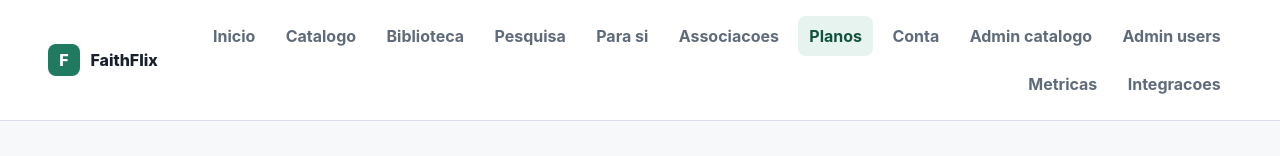
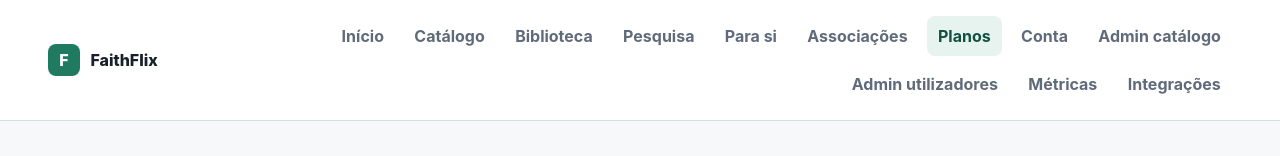
Before and after one commit to NunoMACastro/edu-PAP-3ig-faithflix-2526, a React (Vite) app in the folder frontend/: page /planos in a window 1280 px wide. Shown: the top 156 px of the page. Built offline with nearby package versions, Linux system fonts and the light colour scheme; no server answers.

Commit message:
update - mf6 - bk05

```diff
--- /dev/null
+++ b/frontend/src/components/a11y/SkipLink.jsx
@@ -0,0 +1,20 @@
+// frontend/src/components/a11y/SkipLink.jsx
+/**
+ * @file Link de salto acessível para navegação por teclado.
+ */
+
+/**
+ * Renderiza um link que fica visível quando recebe foco.
+ *
+ * @param {{ targetId?: string }} props Propriedades do componente.
+ * @param {string} [props.targetId="conteudo-principal"] Identificador do elemento principal.
+ * @returns {JSX.Element} Link de salto para o conteúdo.
+ */
+export function SkipLink({ targetId = "conteudo-principal" }) {
+  return (
+    <a className="skip-link" href={`#${targetId}`}>
+      {/* O texto é curto e explícito para ser útil tanto visualmente como em leitores de ecrã. */}
+      Saltar para o conteúdo principal
+    </a>
+  );
+}
--- a/frontend/src/components/layout/AppHeader.jsx
+++ b/frontend/src/components/layout/AppHeader.jsx
@@ -1,28 +1,29 @@
+// frontend/src/components/layout/AppHeader.jsx
 /**
- * @file Ficheiro `real_dev/frontend/src/components/layout/AppHeader.jsx` da implementação real_dev.
+ * @file Cabeçalho principal com navegação FaithFlix.
  */
 
 import { NavLink } from "react-router-dom";
 
 const navItems = [
-    { to: "/", label: "Inicio" },
-    { to: "/catalogo", label: "Catalogo" },
+    { to: "/", label: "Início" },
+    { to: "/catalogo", label: "Catálogo" },
     { to: "/biblioteca", label: "Biblioteca" },
     { to: "/pesquisa", label: "Pesquisa" },
     { to: "/para-si", label: "Para si" },
-    { to: "/associacoes", label: "Associacoes" },
+    { to: "/associacoes", label: "Associações" },
     { to: "/planos", label: "Planos" },
     { to: "/conta", label: "Conta" },
-    { to: "/admin/catalogo", label: "Admin catalogo" },
-    { to: "/admin/utilizadores", label: "Admin users" },
-    { to: "/admin/metricas", label: "Metricas" },
-    { to: "/admin/integracoes", label: "Integracoes" },
+    { to: "/admin/catalogo", label: "Admin catálogo" },
+    { to: "/admin/utilizadores", label: "Admin utilizadores" },
+    { to: "/admin/metricas", label: "Métricas" },
+    { to: "/admin/integracoes", label: "Integrações" },
 ];
 
 /**
  * Devolve a classe CSS de um item de navegação conforme o estado da rota.
  *
- * @param {{ isActive: boolean }} routeState - Estado passado pelo React Router.
+ * @param {{ isActive: boolean }} routeState Estado passado pelo React Router.
  * @returns {string} Lista de classes CSS da ligação de navegação.
  */
 function getNavLinkClassName({ isActive }) {
@@ -32,7 +33,7 @@ function getNavLinkClassName({ isActive }) {
 /**
  * Renderiza uma ligação de navegação a partir da lista de rotas.
  *
- * @param {{ to: string, label: string }} item - Navigation item definition.
+ * @param {{ to: string, label: string }} item Item de navegação com rota e texto visível.
  * @returns {JSX.Element} Ligação de navegação do React Router.
  */
 function renderNavItem(item) {
@@ -42,15 +43,16 @@ function renderNavItem(item) {
             className={getNavLinkClassName}
             to={item.to}
         >
+            {/* O texto visível fica em português de Portugal para cumprir clareza e localização da interface. */}
             {item.label}
         </NavLink>
     );
 }
 
 /**
- * Main application header with brand link and primary navigation.
+ * Renderiza o cabeçalho visível em todas as páginas.
  *
- * @returns {JSX.Element} Cabeçalho visível em todas as páginas.
+ * @returns {JSX.Element} Cabeçalho com marca e navegação principal.
  */
 export function AppHeader() {
     return (
@@ -58,7 +60,7 @@ export function AppHeader() {
             <NavLink
                 className="brand-link"
                 to="/"
-                aria-label="FaithFlix - inicio"
+                aria-label="FaithFlix - início"
             >
                 <span className="brand-mark" aria-hidden="true">
                     F
@@ -66,7 +68,8 @@ export function AppHeader() {
                 <span className="brand-name">FaithFlix</span>
             </NavLink>
 
-            <nav className="main-nav" aria-label="Navegacao principal">
+            {/* A label do nav descreve a região para quem navega por leitor de ecrã. */}
+            <nav className="main-nav" aria-label="Navegação principal">
                 {navItems.map(renderNavItem)}
             </nav>
         </header>
--- a/frontend/src/layouts/AppLayout.jsx
+++ b/frontend/src/layouts/AppLayout.jsx
@@ -1,22 +1,31 @@
+// frontend/src/layouts/AppLayout.jsx
 /**
- * @file Ficheiro `real_dev/frontend/src/layouts/AppLayout.jsx` da implementação real_dev.
+ * @file Layout principal partilhado pelas páginas FaithFlix.
  */
 
+import { SkipLink } from "../components/a11y/SkipLink.jsx";
 import { AppFooter } from "../components/layout/AppFooter.jsx";
 import { AppHeader } from "../components/layout/AppHeader.jsx";
 
 /**
  * Estrutura de página partilhada por todas as rotas do frontend.
  *
- * @param {{ children: React.ReactNode }} props - Propriedades do layout.
- * @param {React.ReactNode} props.children - Conteúdo de página selecionado pelo React Router.
- * @returns {JSX.Element} Estrutura da aplicação com cabeçalho, conteúdo principal e rodapé.
+ * @param {{ children: React.ReactNode }} props Propriedades do layout.
+ * @param {React.ReactNode} props.children Conteúdo de página selecionado pelo React Router.
+ * @returns {JSX.Element} Estrutura da aplicação com salto acessível, cabeçalho, conteúdo principal e rodapé.
  */
 export function AppLayout({ children }) {
   return (
     <div className="app-shell">
+      {/* O skip link vem antes do header para ser o primeiro destino quando o utilizador carrega em Tab. */}
+      <SkipLink />
       <AppHeader />
-            <main className="app-main">{children}</main>
+
+      {/* O id liga o link ao conteúdo e o tabIndex permite foco sem entrar na tabulação normal. */}
+      <main id="conteudo-principal" className="app-main" tabIndex={-1}>
+        {children}
+      </main>
+
       <AppFooter />
     </div>
   );
--- a/frontend/src/pages/PlaybackPage.jsx
+++ b/frontend/src/pages/PlaybackPage.jsx
@@ -216,7 +216,9 @@ export function PlaybackPage() {
     return (
         <section className="page-section">
             <h1>{playback.content.title}</h1>
-            <div className="player-controls" aria-label="Opcoes de media">
+            // frontend/src/pages/PlaybackPage.jsx
+
+            <div className="player-controls" aria-label="Opções de média">
                 <label>
                 Legendas
                 <select
@@ -237,7 +239,7 @@ export function PlaybackPage() {
         </select>
     </label>
     <label>
-                    Audio
+        Áudio
         <select
             value={audioValue}
             onChange={(event) =>
@@ -260,7 +262,7 @@ export function PlaybackPage() {
                 updatePreference("quality", event.target.value)
             }
         >
-                        <option value="">Automatica</option>
+            <option value="">Automática</option>
             {playback.content.qualityOptions.map((option) => (
                 <option key={option.value} value={option.value}>
                     {option.label}
@@ -278,6 +280,7 @@ export function PlaybackPage() {
     onTimeUpdate={handleTimeUpdate}
     onPause={handlePause}
 >
+    {/* As tracks continuam no video para preservar legendas criadas nos BKs de streaming. */}
     {playback.content.tracks.subtitles.map((track) => (
         <track
             key={track.language}
@@ -287,7 +290,7 @@ export function PlaybackPage() {
             src={track.src}
         />
     ))}
-                O teu browser nao suporta video HTML5.
+    O teu browser não suporta vídeo HTML5.
     </video>
         </section>
     );
--- a/frontend/src/styles/global.css
+++ b/frontend/src/styles/global.css
@@ -10,6 +10,28 @@ body {
 
 a {
     color: inherit;
+}
+
+/* frontend/src/styles/global.css */
+.skip-link {
+    position: absolute;
+    left: var(--space-page);
+    top: 0.75rem;
+    z-index: 1000;
+    /* O link fica fora do ecrã em repouso, mas continua acessível para leitores de ecrã e teclado. */
+    transform: translateY(-150%);
+    border-radius: var(--radius-md);
+    background: var(--color-brand);
+    color: white;
+    padding: 0.75rem 1rem;
+    font-weight: 800;
+    text-decoration: none;
+    transition: transform 120ms ease;
+}
+
+.skip-link:focus-visible {
+    /* Ao receber foco, o link entra no ecrã para a pessoa perceber a ação disponível. */
+    transform: translateY(0);
 }
 
 button,
```
Also changed, not shown: 1 other file (tests, documents, lock files or other folders). Lines whose indentation alone changed are shown as unchanged.
